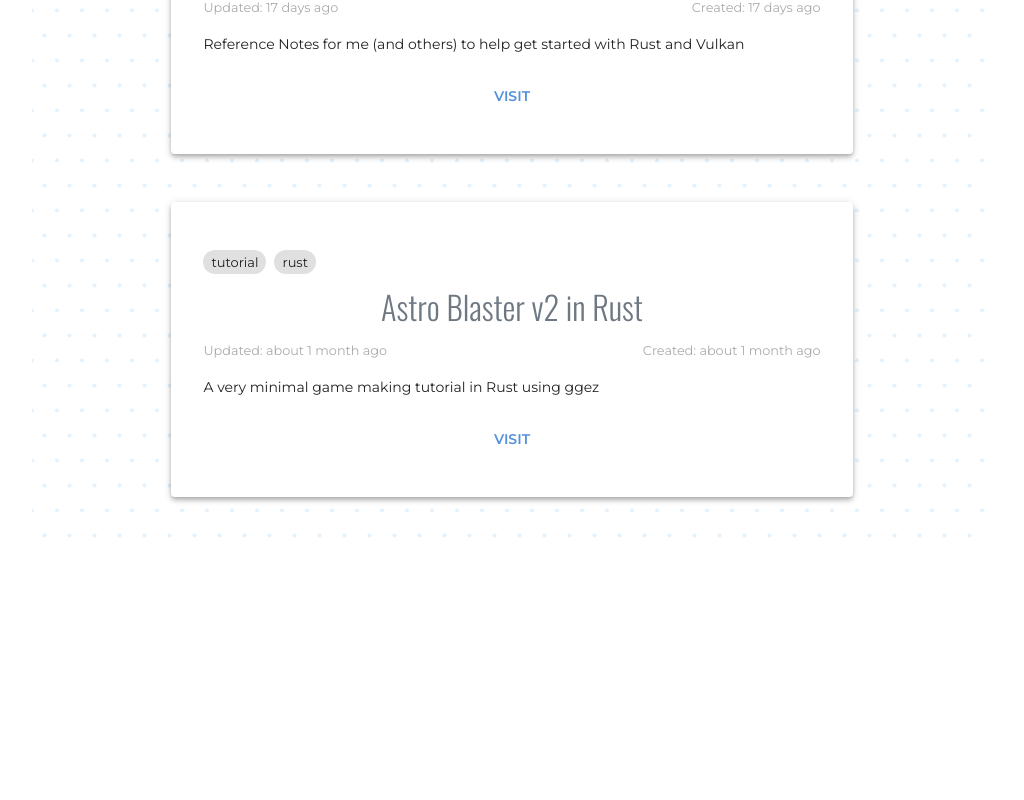
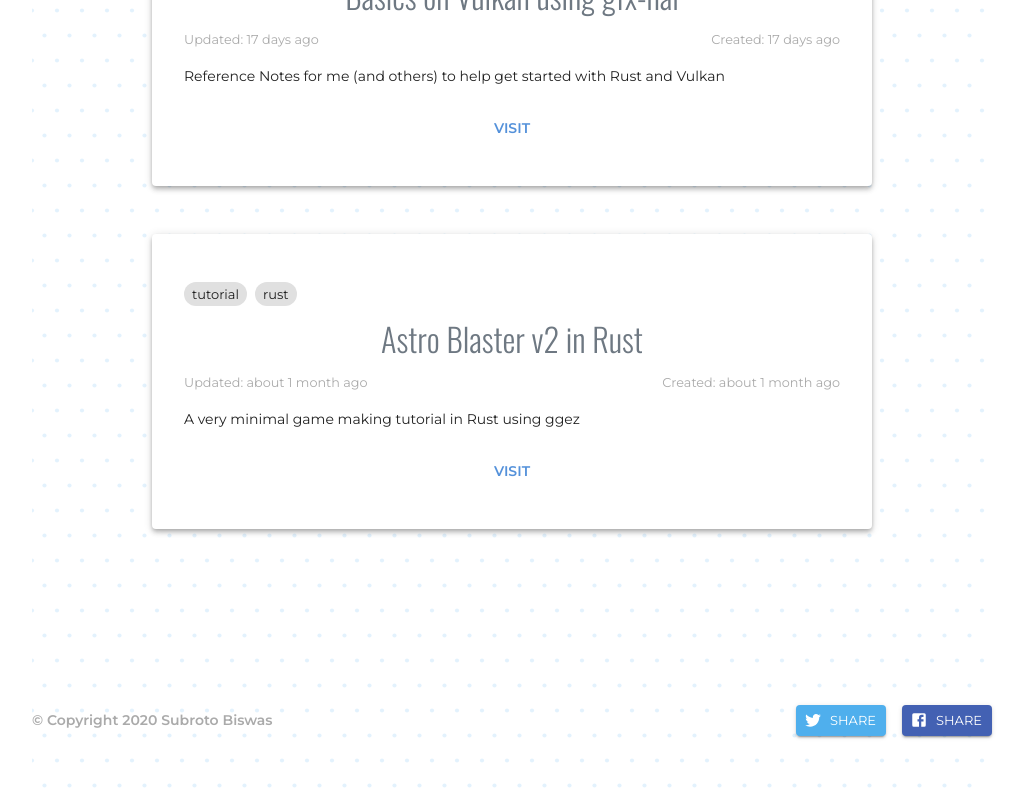
Before and after one commit to Shub1427/Shub1427.github.io, a Next.js app: page / in a window 1280 px wide. Shown: the part 1877-2677 px from the top of the page, without its empty margins (128-1152 px from the left). Before the commit the page ends 2422 px from the top, so only its background shows below. Built offline with nearby package versions, Linux system fonts and the light colour scheme.

Commit message:
feat: add share buttons

```diff
--- a/components/dark-mode-switch.tsx
+++ b/components/dark-mode-switch.tsx
@@ -1,27 +1,13 @@
 import React from 'react';
-import { makeStyles, Grid, IconButton } from '@material-ui/core';
+import { IconButton } from '@material-ui/core';
 import { Brightness4, Brightness7 } from '@material-ui/icons';
 
 import { usePaletteModeStore } from '@hoc/palette-mode';
 
-const useStyles = makeStyles({
-  root: {
-    width: '100%',
-    height: '100%',
-  },
-});
-
 const DarkModeSwitch = () => {
-  const classes = useStyles();
   const { darkMode, setDarkMode } = usePaletteModeStore();
 
   return (
-    <Grid
-      className={classes.root}
-      container
-      justify="flex-end"
-      alignItems="center"
-    >
     <IconButton
       onClick={() => setDarkMode(!darkMode)}
       color="primary"
@@ -29,7 +15,6 @@
     >
       {darkMode ? <Brightness7 /> : <Brightness4 />}
     </IconButton>
-    </Grid>
   );
 };
 
--- /dev/null
+++ b/components/fixed-navbar.tsx
@@ -0,0 +1,28 @@
+import React from 'react';
+import cx from 'classnames';
+import { makeStyles, Theme } from '@material-ui/core';
+
+import DarkModeSwitch from 'components/dark-mode-switch';
+
+interface IFixedNavbarProps {
+  className?: string;
+}
+
+const useStyles = makeStyles((_theme: Theme) => ({
+  root: {
+    display: 'flex',
+    justifyContent: 'flex-end',
+    alignContent: 'center',
+    width: '100%',
+  },
+}));
+
+export function FixedNavbar({ className }: IFixedNavbarProps) {
+  const classes = useStyles();
+  const rootClasses = cx(classes.root, className);
+  return (
+    <div className={rootClasses}>
+      <DarkModeSwitch />
+    </div>
+  );
+}
--- /dev/null
+++ b/components/footer.tsx
@@ -0,0 +1,137 @@
+import React from 'react';
+import cx from 'classnames';
+import { makeStyles, Button, Theme, Typography } from '@material-ui/core';
+import { Facebook, Twitter, ShareRounded } from '@material-ui/icons';
+
+interface IFixedNavbarProps {
+  title: string;
+  text: string;
+  url: string;
+  className?: string;
+}
+
+const useStyles = makeStyles((_theme: Theme) => ({
+  root: {
+    display: 'flex',
+    justifyContent: 'space-between',
+    alignContent: 'center',
+    alignItems: 'center',
+    marginTop: 128,
+    width: '100%',
+  },
+  copyright: {
+    color: '#aaa',
+    fontWeight: 'bold',
+  },
+  button: {
+    '& + &': {
+      marginLeft: 16,
+    },
+  },
+  fb: {
+    color: '#fff',
+    background: '#4361b3',
+    '&:hover, &focus, &:active': {
+      background: '#254395',
+    },
+  },
+  tw: {
+    color: '#fff',
+    background: '#4fafed',
+    '&:hover, &focus, &:active': {
+      background: '#3191CF',
+    },
+  },
+}));
+
+const facebookShare = (url: string) => {
+  window.open(
+    `https://www.facebook.com/sharer/sharer.php?u=${url}`,
+    'facebook-share-dialog',
+    'width=626,height=436'
+  );
+  return false;
+};
+
+const shareLink = async (props: IFixedNavbarProps & { navigator: any }) => {
+  try {
+    props.navigator.share &&
+      (await props.navigator.share({
+        title: props.title,
+        text: `Check out ${props.text}`,
+        url: props.url,
+      }));
+    console.log('Successful share');
+  } catch (error) {
+    console.log('Error sharing', error);
+  }
+};
+
+const renderShare = (
+  props: IFixedNavbarProps & {
+    navigator: any;
+    classes: ReturnType<typeof useStyles>;
+  }
+) => {
+  const fbClasses = cx(props.classes.button, props.classes.fb);
+  const twClasses = cx(props.classes.button, props.classes.tw);
+  let allShare = null;
+  if (props.navigator.share) {
+    allShare = (
+      <Button
+        size="small"
+        variant="contained"
+        className={props.classes.button}
+        onClick={() => shareLink(props)}
+        color="primary"
+        startIcon={<ShareRounded />}
+      >
+        Share
+      </Button>
+    );
+  }
+
+  return (
+    <div>
+      {allShare}
+      <Button
+        size="small"
+        variant="contained"
+        className={twClasses}
+        startIcon={<Twitter />}
+        target="_blank"
+        rel="noopener noreferrer"
+        href={`https://twitter.com/intent/tweet?text=${props.url} - ${props.title}`}
+      >
+        Share
+      </Button>
+      <Button
+        size="small"
+        variant="contained"
+        className={fbClasses}
+        startIcon={<Facebook />}
+        onClick={() => facebookShare(props.url)}
+      >
+        Share
+      </Button>
+    </div>
+  );
+};
+
+export function Footer(props: IFixedNavbarProps) {
+  const classes = useStyles();
+  const rootClasses = cx(classes.root, props.className);
+  const _navigator = process.browser ? window.navigator : {};
+  return (
+    <div className={rootClasses}>
+      <Typography variant="body2" className={classes.copyright}>
+        © Copyright 2020 Subroto Biswas
+      </Typography>
+      {renderShare({
+        ...props,
+        navigator: _navigator,
+        classes,
+      })}
+    </div>
+  );
+}
--- a/components/polka-container.tsx
+++ b/components/polka-container.tsx
@@ -5,7 +5,8 @@
 
 import { Container, makeStyles } from '@material-ui/core';
 import PolkaPattern from '@components/polka-pattern';
-import DarkModeSwitch from 'components/dark-mode-switch';
+import { FixedNavbar } from 'components/fixed-navbar';
+import { Footer } from 'components/footer';
 
 import { getSiteLink } from '@utils/generic-utils';
 
@@ -28,6 +29,7 @@
 export default function PolkaContainer(props: IPolkaContainer) {
   const classes = useStyles();
   const router = useRouter();
+  const pageLink = getSiteLink(router);
   return (
     <>
       <Head>
@@ -40,7 +42,7 @@
         <meta property="og:type" content="article" />
         <meta property="og:title" content={props.pageTitle} />
         <meta property="og:site_name" content="Subroto" />
-        <meta property="og:url" content={getSiteLink(router)} />
+        <meta property="og:url" content={pageLink} />
         <meta property="og:image" content={props.ogImage} />
         <meta
           property="article:published_time"
@@ -61,8 +63,9 @@
       </Head>
       <Container maxWidth="md" className={classes.root}>
         <PolkaPattern />
-        <DarkModeSwitch />
+        <FixedNavbar />
         {props.children}
+        <Footer title={props.pageTitle} text={pageLink} url={pageLink} />
       </Container>
     </>
   );
--- a/components/profile-details-header.tsx
+++ b/components/profile-details-header.tsx
@@ -3,7 +3,7 @@
 import { socialLinks, socialLinksDark } from '@constants/social-links';
 
 import { usePaletteModeStore } from '@hoc/palette-mode';
-import DarkModeSwitch from 'components/dark-mode-switch';
+import { FixedNavbar } from 'components/fixed-navbar';
 
 const useStyles = makeStyles((theme: Theme) => ({
   root: {
@@ -44,7 +44,7 @@
   const links = darkMode ? socialLinksDark : socialLinks;
   return (
     <div className={classes.root}>
-      <DarkModeSwitch />
+      <FixedNavbar />
       <img height="100%" src="/images/logo-small.png" alt="Shub's logo" />
       <Typography className={classes.title} variant="h2" color="primary">
         Subroto Biswas
--- a/pages/index.tsx
+++ b/pages/index.tsx
@@ -7,17 +7,20 @@
 import ArchiveList from '@components/archive-list';
 import ProfileDetailsHeader from '@components/profile-details-header';
 import { getSiteLink } from '@utils/generic-utils';
+import { Footer } from '@components/footer';
 
 const useStyles = makeStyles({
   root: {
     position: 'relative',
     minHeight: '100vh',
+    padding: '32px 0 64px',
   },
 });
 
 export default function IndexPage() {
   const classes = useStyles();
   const router = useRouter();
+  const pageLink = getSiteLink(router);
   return (
     <>
       <Head>
@@ -33,7 +36,7 @@
         <meta property="og:type" content="article" />
         <meta property="og:title" content="Subroto's Homepage" />
         <meta property="og:site_name" content="Subroto" />
-        <meta property="og:url" content={getSiteLink(router)} />
+        <meta property="og:url" content={pageLink} />
         <meta
           property="og:image"
           content="https://user-images.githubusercontent.com/11786283/81763575-307ed580-94ed-11ea-8551-0b903e32d789.jpg"
@@ -57,6 +60,7 @@
         <PolkaPattern />
         <ProfileDetailsHeader />
         <ArchiveList />
+        <Footer title={"Subroto's Homepage"} text={pageLink} url={pageLink} />
       </Container>
     </>
   );
--- /dev/null
+++ b/typings/global.d.ts
@@ -0,0 +1,4 @@
+// eslint-disable-next-line @typescript-eslint/interface-name-prefix
+interface Navigator extends Navigator {
+  share?: (options: any) => Promise<void>;
+}
```
Also changed, not shown: pages/performance-reactjs.md (+1 -1 lines). Lines whose indentation alone changed are shown as unchanged.
